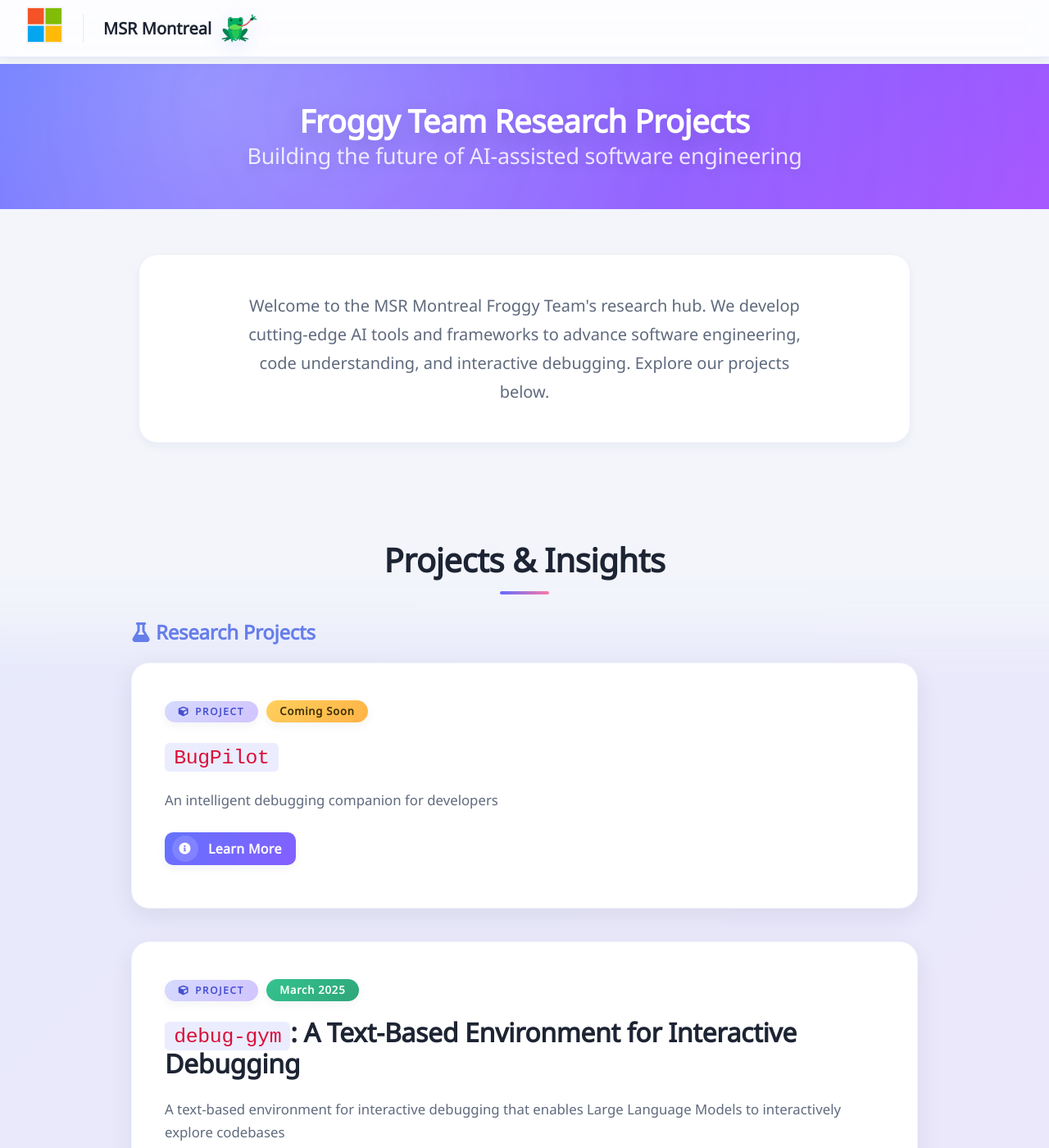
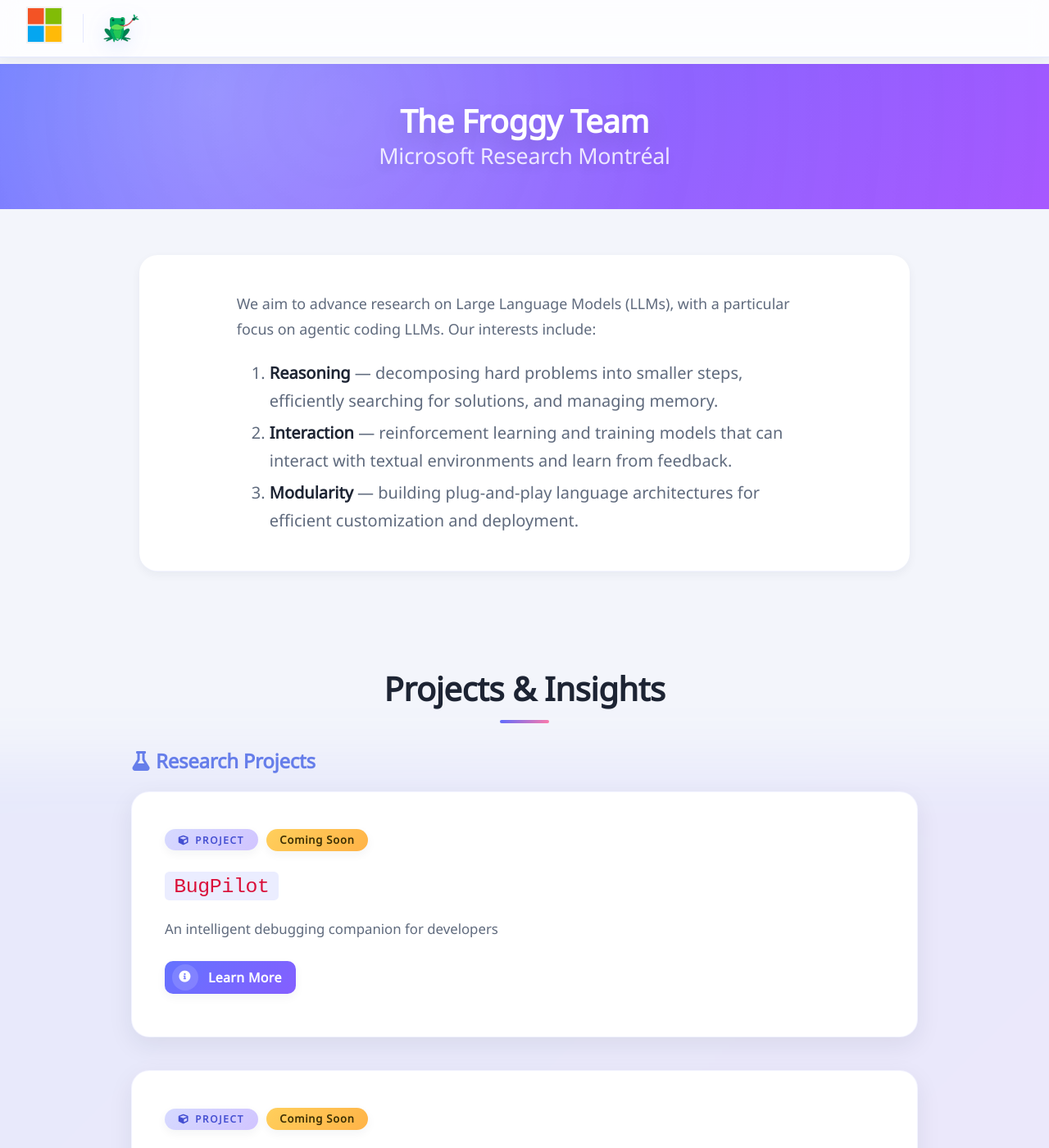
Before and after one commit to microsoft/debug-gym, a Jekyll site: the page built from docs/index.html, in a window 1280 px wide and 1400 px high. Shown: the whole window at 82% size. Built offline with Jekyll 4.4.1, drawn with Linux system fonts in a browser that asks for light colours; some web fonts are replaced; a style sheet for code colours, icons or effects is not loaded; some of the changed text lies outside the part shown.

Commit message:
minor updates

```diff
--- a/docs/_config.yml
+++ b/docs/_config.yml
@@ -1,5 +1,5 @@
 # Jekyll Configuration
-title: "MSR Montreal Froggy Team"
+title: "MSR Montréal Froggy Team"
 description: "Building the future of AI-assisted software engineering"
 baseurl: "/debug-gym"
 url: "https://microsoft.github.io"
--- a/docs/_includes/nav.html
+++ b/docs/_includes/nav.html
@@ -7,7 +7,6 @@
     <div class="navbar-divider"></div>
     <div class="navbar-title">
       <a href="{{ '/' | relative_url }}" style="text-decoration: none; color: inherit; display: flex; align-items: center; gap: 0.75rem;">
-        <span>MSR Montreal</span>
         <img src="{{ '/static/images/froggy_new_logo.png' | relative_url }}" alt="Froggy Team" class="froggy-inline-logo">
       </a>
     </div>
--- a/docs/_layouts/default.html
+++ b/docs/_layouts/default.html
@@ -9,7 +9,7 @@
   <meta name="twitter:title" content="{{ page.title | default: site.title }}">
   <meta name="twitter:description" content="{{ page.description | default: site.description }}">
   <meta name="twitter:card" content="summary_large_image">
-  <meta name="keywords" content="{{ page.keywords | default: 'MSR Montreal, Froggy Team, research, AI, machine learning, debugging, code generation' }}">
+  <meta name="keywords" content="{{ page.keywords | default: 'MSR Montréal, Froggy Team, research, AI, machine learning, debugging, code generation' }}">
   <meta name="viewport" content="width=device-width, initial-scale=1">
 
   <title>{{ page.title | default: site.title }}</title>
@@ -38,7 +38,7 @@
     <div class="container is-max-desktop">
       <div class="content has-text-centered">
         <p style="color: #7a7a7a;">
-          <strong>MSR Montreal - Froggy Team</strong>
+          <strong>MSR Montréal - Froggy Team</strong>
           <br>
           Building the future of AI-assisted software engineering
         </p>
--- a/docs/index.html
+++ b/docs/index.html
@@ -1,6 +1,6 @@
 ---
 layout: default
-title: "MSR Montreal - Froggy Team"
+title: "MSR Montréal - Froggy Team"
 description: "Building the future of AI-assisted software engineering"
 ---
 
@@ -10,10 +10,10 @@
       <div class="columns is-centered">
         <div class="column has-text-centered">
           <h1 class="title is-1">
-            Froggy Team Research Projects
+            The Froggy Team
           </h1>
           <h2 class="subtitle is-3">
-            Building the future of AI-assisted software engineering
+            Microsoft Research Montréal
           </h2>
         </div>
       </div>
@@ -26,9 +26,22 @@
     <div class="columns is-centered">
       <div class="column is-four-fifths has-text-centered">
         <div class="content">
-          <p class="is-size-5">
-            Welcome to the MSR Montreal Froggy Team's research hub. We develop cutting-edge AI tools and frameworks to advance software engineering, code understanding, and interactive debugging. Explore our projects below.
-          </p>
+          <div class="is-size-5 content" style="text-align: left;">
+            <p>
+              We aim to advance research on Large Language Models (LLMs), with a particular focus on agentic coding LLMs. Our interests include:
+            </p>
+            <ol>
+              <li>
+                <strong>Reasoning</strong> — decomposing hard problems into smaller steps, efficiently searching for solutions, and managing memory.
+              </li>
+              <li>
+                <strong>Interaction</strong> — reinforcement learning and training models that can interact with textual environments and learn from feedback.
+              </li>
+              <li>
+                <strong>Modularity</strong> — building plug-and-play language architectures for efficient customization and deployment.
+              </li>
+            </ol>
+          </div>
         </div>
       </div>
     </div>
@@ -45,7 +58,12 @@
       Research Projects
     </h3>
 
-    {% for project in site.projects %}
+  {% assign coming_soon_projects = site.projects | where: "status", "coming-soon" %}
+  {% assign released_projects = site.projects | where_exp: "project", "project.status != 'coming-soon'" %}
+    {% assign released_sorted = released_projects | sort: "release_date" | reverse %}
+    {% assign ordered_projects = coming_soon_projects | concat: released_sorted %}
+
+    {% for project in ordered_projects %}
     <div class="project-card">
       <div class="project-card__meta-row">
         <span class="content-type-badge content-type-project">
@@ -54,7 +72,10 @@
         {% if project.status == 'coming-soon' %}
         <span class="project-status status-coming-soon">Coming Soon</span>
         {% else %}
-        <span class="project-status status-published">March 2025</span>
+        {% assign release_display = project.release_date | default: project.date %}
+        {% if release_display %}
+        <span class="project-status status-published">{{ release_display | date: "%B %Y" }}</span>
+        {% endif %}
         {% endif %}
       </div>
       <h3 class="title is-3">
```
Also changed, not shown: docs/_projects/debug-gym.md (+1 -0 lines), docs/README-JEKYLL.md.
